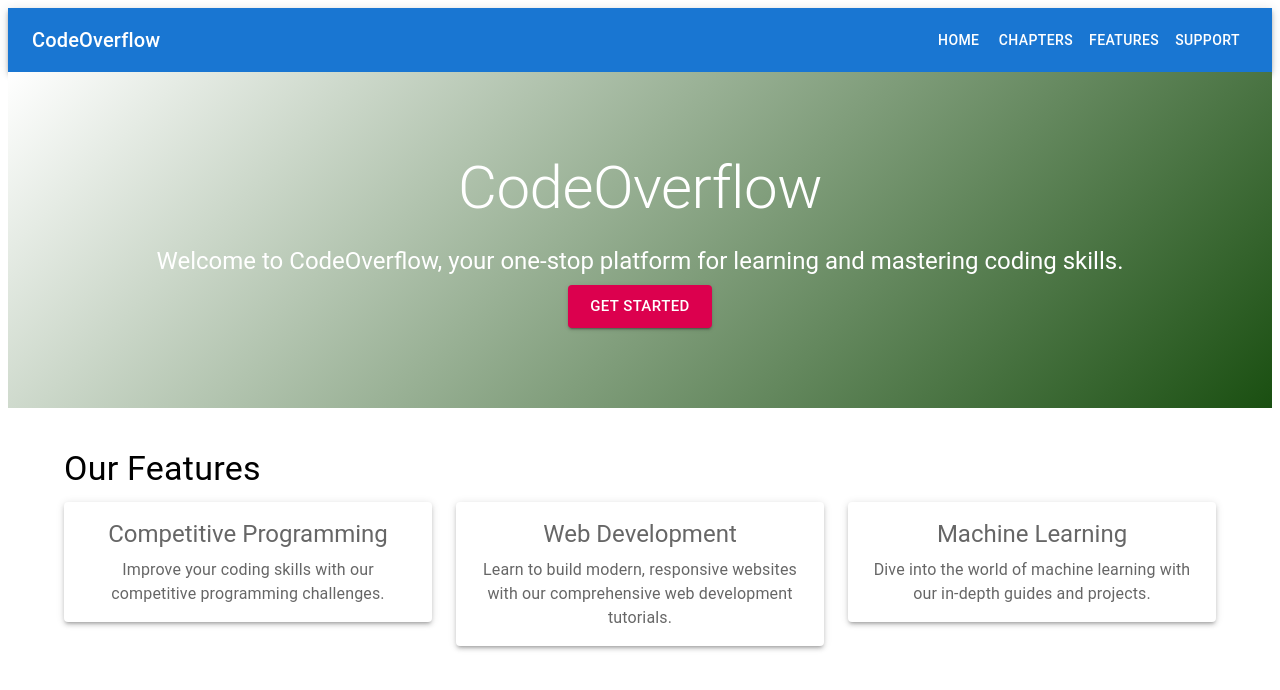
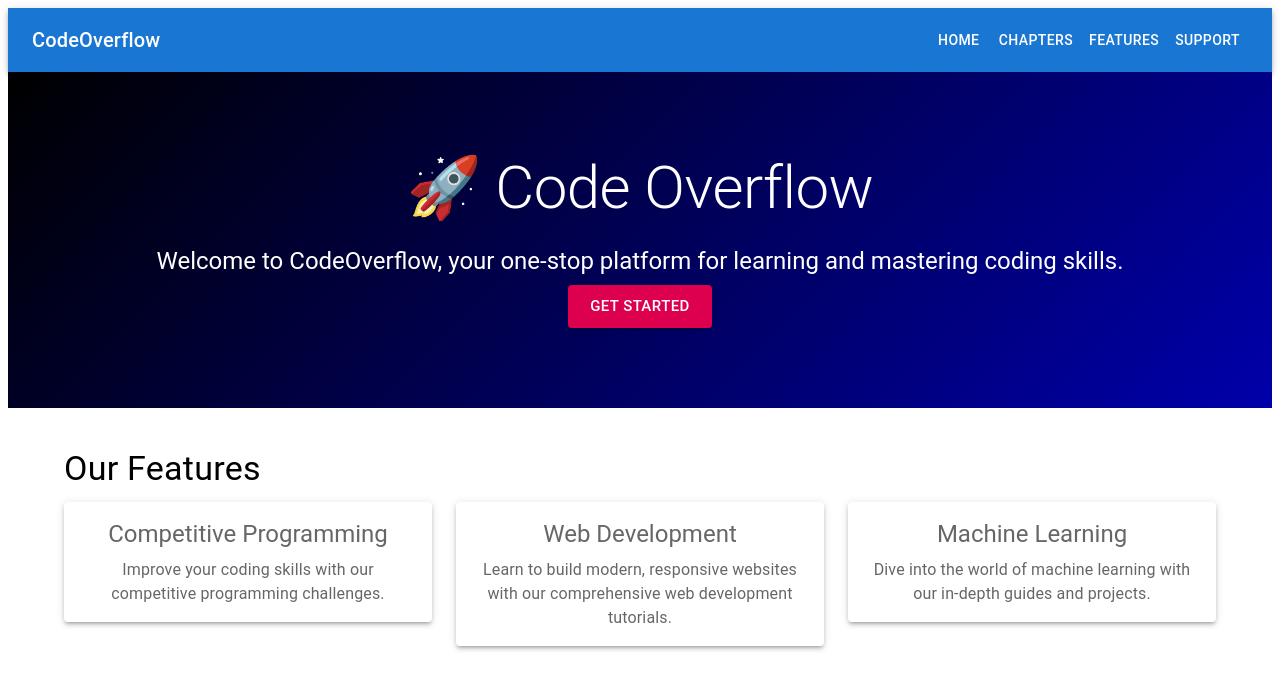
Before and after one commit to Uttam-Mahata/codeoverflow, a React (Vite) app: page / in a window 1280 px wide. Shown: the top 690 px of the page. Built offline with nearby package versions, Linux system fonts and the light colour scheme.

Commit message:
[UPDATE]: Changed the Gradient of gradient-box

```diff
--- a/src/components/HomePage.jsx
+++ b/src/components/HomePage.jsx
@@ -15,7 +15,7 @@ const theme = createTheme({
 });
 
 const BackgroundBox = styled(Box)(({ theme }) => ({
-  background: 'linear-gradient(135deg, #fff, #1a4f11)',
+  background: 'linear-gradient(135deg, #000, #00a)',
   padding: theme.spacing(10, 0),
   color: theme.palette.common.white,
   textAlign: 'center',
@@ -37,7 +37,7 @@ const HomePage = () => {
       <BackgroundBox>
         <Container>
           <Typography variant="h2" component="h1" gutterBottom>
-            CodeOverflow
+            🚀 Code Overflow
           </Typography>
           <Typography variant="h5" component="p" gutterBottom>
             Welcome to CodeOverflow, your one-stop platform for learning and mastering coding skills.
@@ -91,15 +91,3 @@ const HomePage = () => {
 };
 
 export default HomePage;
-
-
-// const HomePage = () => {
-//   return (
-//     <div>
-//       <h1>CodeOverflow</h1>
-//       <p>Welcome to CodeOverflow</p>
-//     </div>
-//   );
-// };
-
-// export default HomePage;
```
